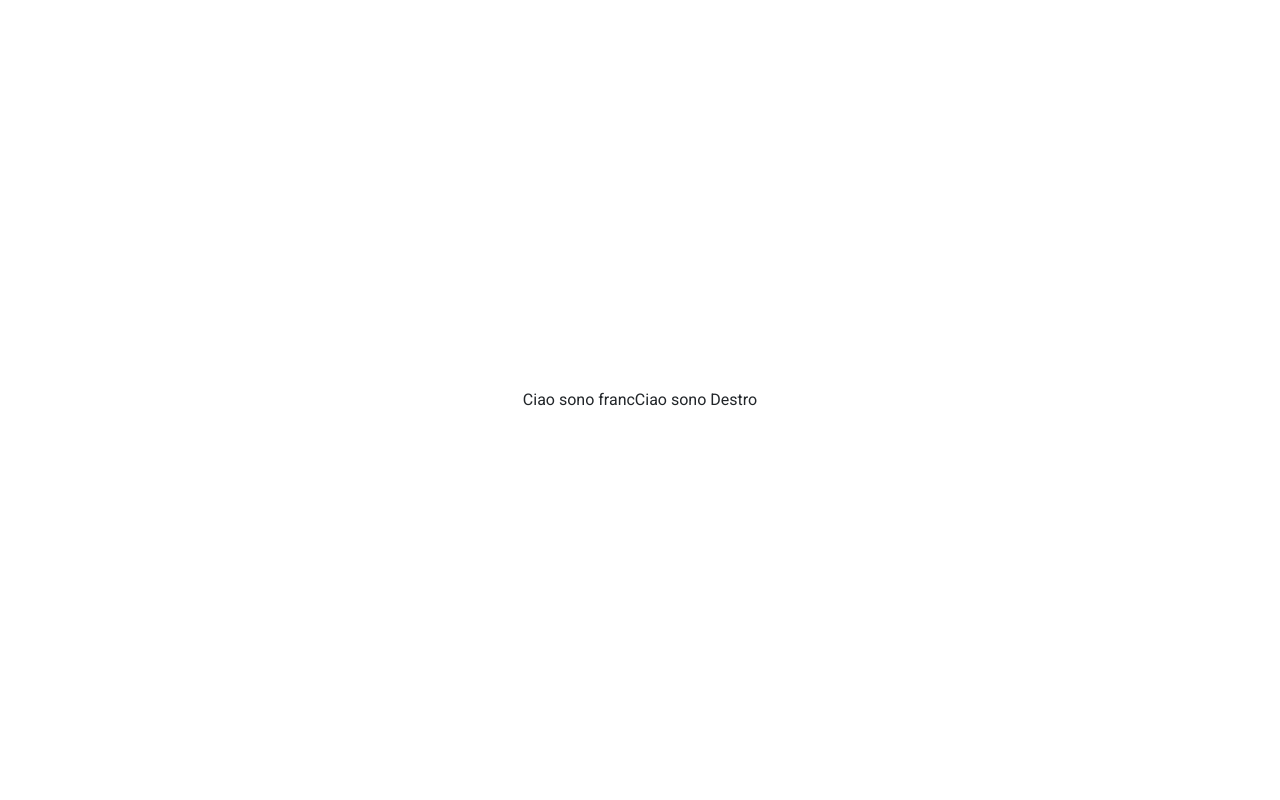
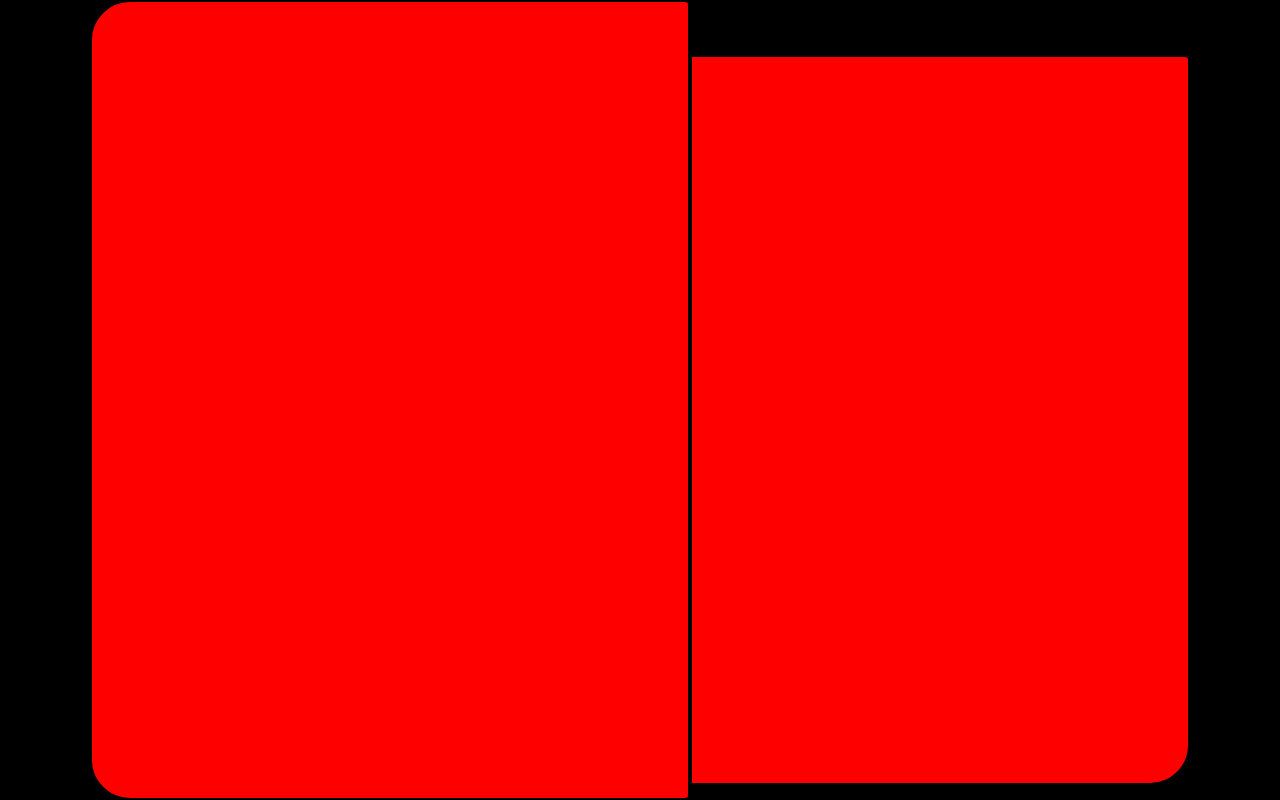
Before and after one commit to francesco-paolo-donofrio/vue-pokedex, a Vue app: page / in a window 1280 px wide. Built offline with nearby package versions, Linux system fonts and the light colour scheme.

Commit message:
Switched to one/Unique Pokedex instead of 2

```diff
--- a/src/App.vue
+++ b/src/App.vue
@@ -1,23 +1,18 @@
 <template>
   <div class="main-container">
     <div>
-      <LeftPokedexComponent />
-    </div>
-    <div>
-      <RightPokedexComponent />
+      <PokedexComponent />
     </div>
   </div>
 </template>
 
 <script>
 import { store } from './store.js'
-import LeftPokedexComponent from './components/LeftPokedexComponent.vue'
-import RightPokedexComponent from './components/RightPokedexComponent.vue';
+import PokedexComponent from './components/PokedexComponent.vue'
 export default {
   name: 'App',
   components: {
-    LeftPokedexComponent,
-    RightPokedexComponent
+    PokedexComponent,
   },
   data() {
     store
@@ -27,6 +22,7 @@ export default {
 
 <style lang="scss" scoped>
   .main-container {
+    background-color: black;
     display: flex;
     align-items: center;
     justify-content: center;
--- a/src/components/LeftPokedexComponent.vue
+++ /dev/null
@@ -1,20 +0,0 @@
-<template>
-    <div>
-        Ciao sono franc
-    </div>
-</template>
-
-<script>
-import { store } from '../store.js'
-export default {
-    name: 'LeftPokedexComponent',
-
-    data() {
-        return {
-            store,
-        }
-    }
-}
-</script>
-
-<style lang="scss" scoped></style>
--- /dev/null
+++ b/src/components/PokedexComponent.vue
@@ -0,0 +1,53 @@
+<template>
+    <div class="f-d-position-relative">
+    <div class="pokedex-border-side-left">
+    </div>
+    <div class="pokedex-border-side-right">
+    </div>
+</div>
+</template>
+
+<script>
+import { store } from '../store.js'
+export default {
+    name: 'PokedexComponent',
+
+
+    data() {
+        return {
+            store,
+        }
+    }
+}
+</script>
+
+<style lang="scss" scoped>
+
+    .pokedex-border-side-left {
+        height: 800px;
+        width: 600px;
+        background-color: red;
+        border-top-left-radius: 40px;
+        border-bottom-left-radius: 40px;
+        border-top-right-radius: 5px;
+        border-bottom-right-radius: 5px;
+        border: 2px solid black;
+    }
+
+    .f-d-position-relative {
+    display: flex;
+    justify-content: center;
+    align-items: center;
+    position: relative;
+}
+.pokedex-border-side-right {
+    height: 730px;
+    width: 500px;
+    background-color: red;
+    border-top-right-radius: 5px;
+    border-bottom-right-radius: 40px;
+    border: 2px solid black;
+    position: relative;
+    top: 20px;
+}
+</style>
--- a/src/components/RightPokedexComponent.vue
+++ /dev/null
@@ -1,22 +0,0 @@
-<template>
-    <div>
-Ciao sono Destro
-    </div>
-</template>
-
-<script>
-    import { store } from '../store.js'
-    export default {
-        name: 'RightPokedexComponent',
-
-        data() {
-            return {
-                store
-            }
-        }
-    }
-</script>
-
-<style lang="scss" scoped>
-
-</style>
```
